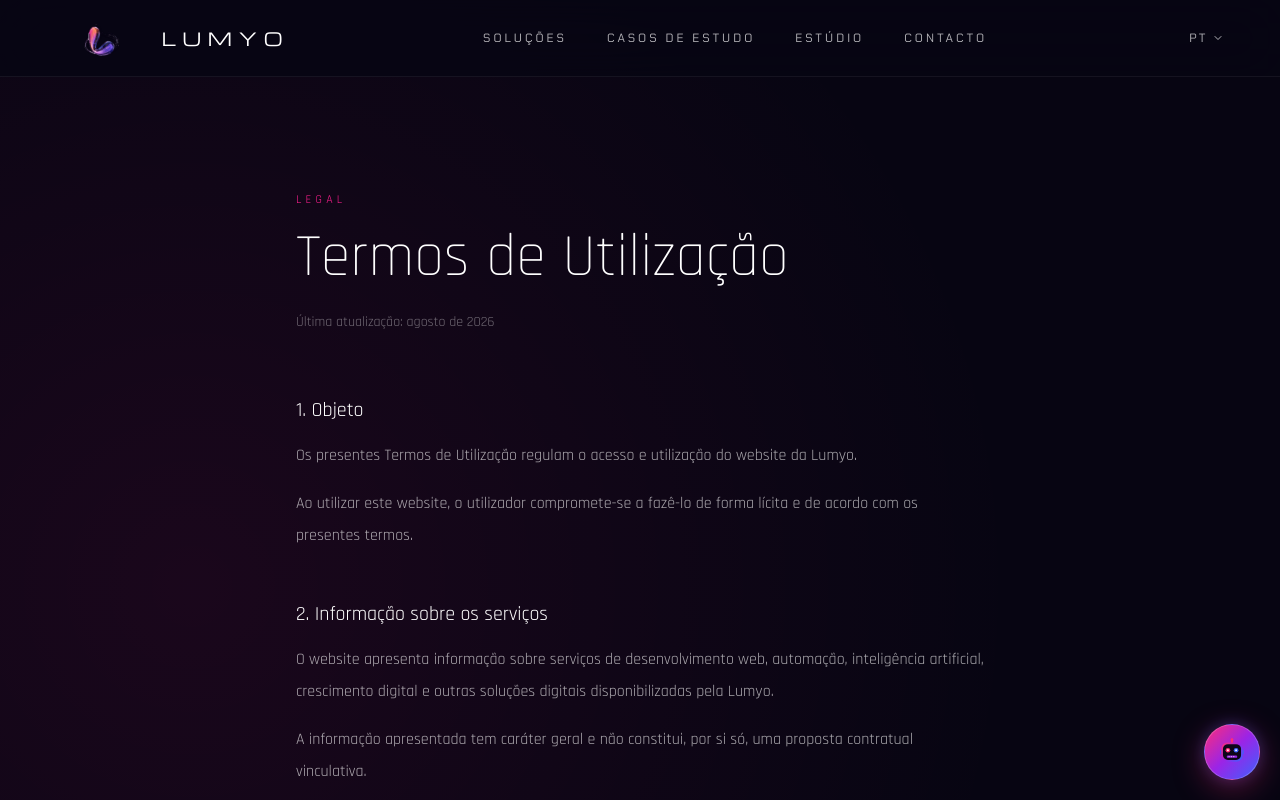
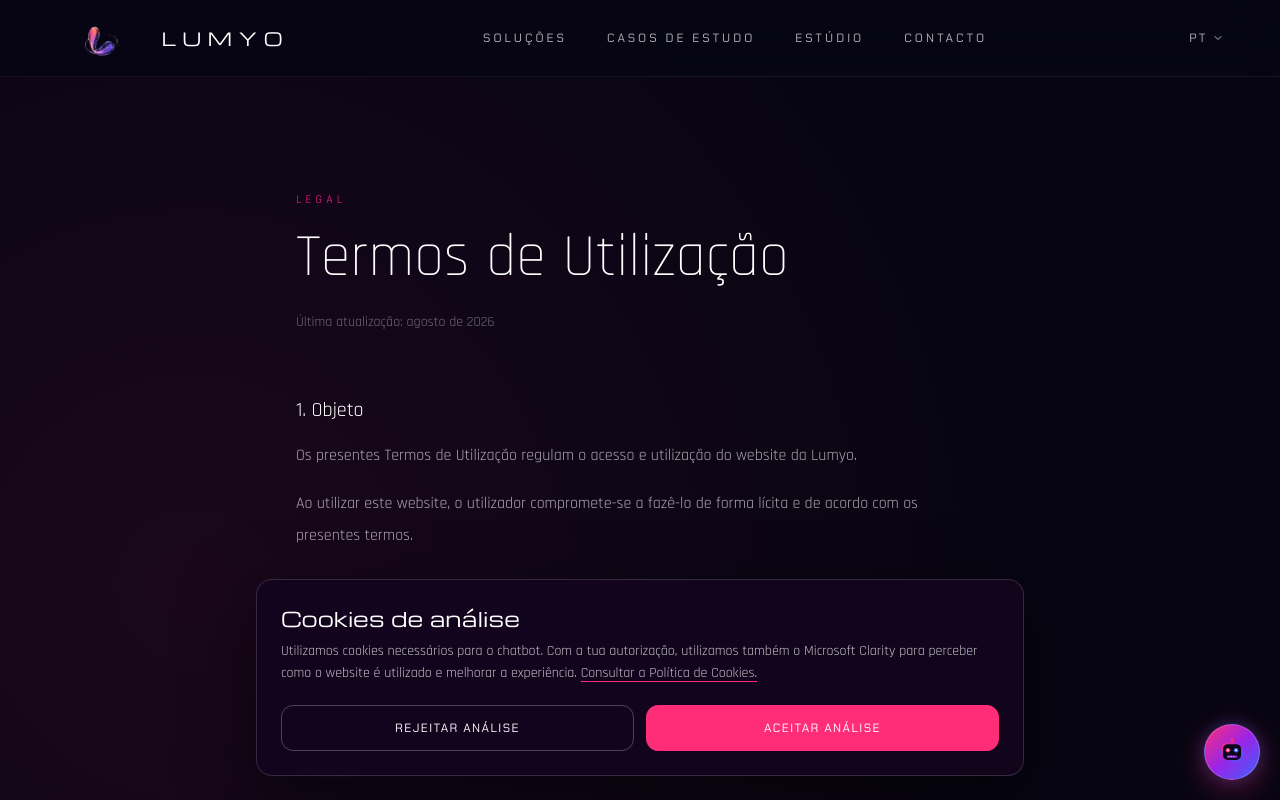
Before and after one commit to Fernandocs144/sitelumyu, a React (Create React App) app in the folder frontend/: page /terms in a window 1280 px wide. Shown: the top 800 px of the page. Built offline with nearby package versions, Linux system fonts and the light colour scheme; the HTML template or start-up script is replaced by a standard one.

Commit message:
feat: add consent-controlled Clarity analytics

```diff
--- a/frontend/src/App.js
+++ b/frontend/src/App.js
@@ -12,6 +12,7 @@ import { LanguageProvider } from './i18n';
 import Navbar from './components/Navbar';
 import Footer from './components/Footer';
 import CommercialAgentWidget from './components/CommercialAgentWidget';
+import CookieConsent from './components/CookieConsent';
 
 import Home from './pages/Home';
 
@@ -128,6 +129,7 @@ function AppContent() {
       <ConditionalFooter />
 
       <CommercialAgentWidget />
+      <CookieConsent />
     </div>
   );
 }
--- /dev/null
+++ b/frontend/src/analytics/clarity.js
@@ -0,0 +1,90 @@
+const CLARITY_PROJECT_ID = 'yci3f3n410';
+const CLARITY_SCRIPT_ID = 'lumyo-clarity-script';
+
+export const ANALYTICS_CONSENT_STORAGE_KEY = 'lumyo_analytics_consent';
+export const COOKIE_PREFERENCES_EVENT = 'lumyo:open-cookie-preferences';
+
+export function getAnalyticsConsent() {
+  if (typeof window === 'undefined') return null;
+
+  try {
+    const stored = window.localStorage.getItem(ANALYTICS_CONSENT_STORAGE_KEY);
+    return stored === 'accepted' || stored === 'rejected' ? stored : null;
+  } catch {
+    return null;
+  }
+}
+
+export function setAnalyticsConsent(value) {
+  if (typeof window === 'undefined') return;
+
+  try {
+    window.localStorage.setItem(ANALYTICS_CONSENT_STORAGE_KEY, value);
+  } catch {
+    // Se o armazenamento estiver indisponível, a preferência não persiste.
+  }
+}
+
+function ensureClarityQueue() {
+  if (typeof window === 'undefined') return null;
+
+  window.clarity = window.clarity || function clarityQueue() {
+    (window.clarity.q = window.clarity.q || []).push(arguments);
+  };
+
+  return window.clarity;
+}
+
+export function loadClarity() {
+  if (
+    typeof window === 'undefined' ||
+    typeof document === 'undefined' ||
+    getAnalyticsConsent() !== 'accepted'
+  ) {
+    return;
+  }
+
+  const clarity = ensureClarityQueue();
+  clarity('consentv2', {
+    ad_Storage: 'denied',
+    analytics_Storage: 'granted',
+  });
+
+  if (document.getElementById(CLARITY_SCRIPT_ID)) return;
+
+  const script = document.createElement('script');
+  script.id = CLARITY_SCRIPT_ID;
+  script.async = true;
+  script.src = `https://www.clarity.ms/tag/${CLARITY_PROJECT_ID}`;
+  script.referrerPolicy = 'strict-origin-when-cross-origin';
+  document.head.appendChild(script);
+}
+
+export function disableClarity() {
+  if (typeof window === 'undefined') return;
+
+  if (typeof window.clarity === 'function') {
+    window.clarity('consentv2', {
+      ad_Storage: 'denied',
+      analytics_Storage: 'denied',
+    });
+    window.clarity('consent', false);
+  }
+}
+
+export function trackClarityEvent(eventName) {
+  if (
+    typeof window === 'undefined' ||
+    getAnalyticsConsent() !== 'accepted' ||
+    typeof window.clarity !== 'function'
+  ) {
+    return;
+  }
+
+  window.clarity('event', eventName);
+}
+
+export function openCookiePreferences() {
+  if (typeof window === 'undefined') return;
+  window.dispatchEvent(new Event(COOKIE_PREFERENCES_EVENT));
+}
--- a/frontend/src/components/CommercialAgentWidget.jsx
+++ b/frontend/src/components/CommercialAgentWidget.jsx
@@ -6,6 +6,7 @@ import React, {
 } from 'react';
 import { useLang } from '../i18n';
 import './CommercialAgentWidget.css';
+import { trackClarityEvent } from '../analytics/clarity';
 
 /**
  * LumyoRobotIcon — Ícone de robô futurista em SVG inline.
@@ -228,6 +229,7 @@ export default function CommercialAgentWidget() {
     setIsOpen((prev) => {
       const next = !prev;
       if (next) {
+        trackClarityEvent('commercial_agent_opened');
         if (sessionStatus === 'idle' || sessionStatus === 'error') {
           initSession();
         }
@@ -453,6 +455,7 @@ export default function CommercialAgentWidget() {
         <div
           ref={panelRef}
           className="lumyo-chat-panel"
+          data-clarity-mask="true"
           role="dialog"
           aria-modal={isMobile ? 'true' : undefined}
           aria-labelledby="lumyo-agent-title"
@@ -561,6 +564,7 @@ export default function CommercialAgentWidget() {
                         target="_blank"
                         rel="noopener noreferrer"
                         className="lumyo-chat-booking-btn"
+                        onClick={() => trackClarityEvent('diagnostic_booking_clicked')}
                       >
                         <span>
                           {m.bookingAction.label ||
--- /dev/null
+++ b/frontend/src/components/CookieConsent.jsx
@@ -0,0 +1,88 @@
+import React, { useEffect, useState } from 'react';
+import { Link } from 'react-router-dom';
+import { useLang } from '../i18n';
+import {
+  COOKIE_PREFERENCES_EVENT,
+  disableClarity,
+  getAnalyticsConsent,
+  loadClarity,
+  setAnalyticsConsent,
+} from '../analytics/clarity';
+
+export default function CookieConsent() {
+  const { t } = useLang();
+  const copy = t.cookieConsent;
+  const [consent, setConsent] = useState(() => getAnalyticsConsent());
+  const [preferencesOpen, setPreferencesOpen] = useState(false);
+
+  useEffect(() => {
+    if (consent === 'accepted') loadClarity();
+  }, [consent]);
+
+  useEffect(() => {
+    const openPreferences = () => setPreferencesOpen(true);
+    window.addEventListener(COOKIE_PREFERENCES_EVENT, openPreferences);
+    return () => window.removeEventListener(COOKIE_PREFERENCES_EVENT, openPreferences);
+  }, []);
+
+  const acceptAnalytics = () => {
+    setAnalyticsConsent('accepted');
+    setConsent('accepted');
+    setPreferencesOpen(false);
+  };
+
+  const rejectAnalytics = () => {
+    const wasAccepted = consent === 'accepted';
+    disableClarity();
+    setAnalyticsConsent('rejected');
+    setConsent('rejected');
+    setPreferencesOpen(false);
+
+    if (wasAccepted) {
+      window.location.reload();
+    }
+  };
+
+  if (consent !== null && !preferencesOpen) return null;
+
+  return (
+    <section
+      role="dialog"
+      aria-modal="false"
+      aria-labelledby="lumyo-cookie-title"
+      aria-describedby="lumyo-cookie-description"
+      className="fixed inset-x-3 bottom-3 z-[10000] mx-auto max-w-3xl rounded-2xl border border-white/15 bg-[#12051d]/95 p-5 text-white shadow-[0_20px_70px_rgba(0,0,0,0.55)] backdrop-blur-xl sm:inset-x-6 sm:bottom-6 sm:p-6"
+    >
+      <h2 id="lumyo-cookie-title" className="font-display text-lg tracking-wide sm:text-xl">
+        {copy.title}
+      </h2>
+      <p id="lumyo-cookie-description" className="mt-2 font-body text-sm leading-relaxed text-white/75">
+        {copy.description}{' '}
+        <Link to="/cookies" className="underline decoration-magenta underline-offset-4 hover:text-white">
+          {copy.learnMore}
+        </Link>
+      </p>
+
+      {preferencesOpen && consent !== null && (
+        <p className="mt-2 font-body text-xs text-white/55">{copy.currentChoice}</p>
+      )}
+
+      <div className="mt-5 grid gap-3 sm:grid-cols-2">
+        <button
+          type="button"
+          onClick={rejectAnalytics}
+          className="min-h-[46px] rounded-xl border border-white/25 px-5 font-head text-xs tracking-[0.12em] text-white transition-colors hover:border-white/60 hover:bg-white/10 focus:outline-none focus:ring-2 focus:ring-white"
+        >
+          {copy.reject}
+        </button>
+        <button
+          type="button"
+          onClick={acceptAnalytics}
+          className="min-h-[46px] rounded-xl border border-magenta bg-magenta px-5 font-head text-xs tracking-[0.12em] text-white transition-colors hover:brightness-110 focus:outline-none focus:ring-2 focus:ring-white"
+        >
+          {copy.accept}
+        </button>
+      </div>
+    </section>
+  );
+}
--- a/frontend/src/i18n.js
+++ b/frontend/src/i18n.js
@@ -1129,7 +1129,7 @@ const translations = {
           title: '2. Dados pessoais que podemos recolher',
           paragraphs: [
             'Podemos recolher dados fornecidos diretamente através dos formulários ou outros canais de contacto, nomeadamente nome, endereço de email, telefone, empresa, informação sobre o projeto ou serviço pretendido e o conteúdo das mensagens enviadas.',
-            'Quando forem utilizadas ferramentas de análise, segurança ou comunicação, poderão também ser tratados dados técnicos, como endereço IP, tipo de dispositivo, navegador, páginas visitadas, origem da visita e informação relacionada com a utilização do website.',
+            'Quando o utilizador aceita cookies de análise, o Microsoft Clarity pode tratar dados técnicos e de utilização, como tipo de dispositivo, navegador, páginas visitadas, origem da visita, cliques e deslocamento. O conteúdo do chatbot é explicitamente mascarado nas gravações.',
           ],
         },
         {
@@ -1161,15 +1161,15 @@ const translations = {
         {
           title: '6. Chatbot e inteligência artificial',
           paragraphs: [
-            'A Lumyo poderá disponibilizar um assistente ou chatbot baseado em inteligência artificial para responder a questões, prestar informações e encaminhar pedidos.',
-            'As informações introduzidas numa conversa poderão ser processadas pelos fornecedores tecnológicos necessários ao funcionamento do serviço. Não deves introduzir informação sensível ou confidencial que não seja necessária para o pedido.',
-            'Antes da ativação deste serviço, esta política será atualizada com informação adicional sobre os fornecedores utilizados, as finalidades do tratamento e, quando aplicável, transferências internacionais de dados.',
+            'A Lumyo disponibiliza um assistente baseado em inteligência artificial para responder a questões, recolher informação sobre potenciais projetos, qualificar pedidos e permitir o agendamento de uma reunião.',
+            'As mensagens e os dados fornecidos na conversa podem ser processados através da OpenAI para gerar respostas e extrair informação comercial, e armazenados na infraestrutura Supabase utilizada pela Lumyo para gerir a conversa e o potencial contacto comercial.',
+            'Não deves introduzir informação sensível, confidencial ou desnecessária. O conteúdo do chatbot é explicitamente mascarado e não é enviado para as gravações de sessão do Microsoft Clarity.',
           ],
         },
         {
           title: '7. Partilha de dados',
           paragraphs: [
-            'Os dados pessoais poderão ser tratados por fornecedores que prestem serviços necessários ao funcionamento do website e à atividade da Lumyo, como alojamento, infraestrutura tecnológica, email, segurança, análise de utilização ou comunicação.',
+            'Os dados pessoais poderão ser tratados, na medida necessária, por fornecedores que suportam o website e o agente comercial, incluindo Vercel para alojamento e execução da aplicação, Supabase para base de dados e sessões, OpenAI para processamento das conversas, Microsoft Clarity para análise consentida da utilização e Cal.com quando o visitante abre o agendamento.',
             'Estes fornecedores apenas deverão tratar os dados na medida necessária à prestação dos respetivos serviços e de acordo com as obrigações legais aplicáveis.',
           ],
         },
@@ -1213,6 +1213,17 @@ const translations = {
           ],
         },
       ],
+    },
+
+    cookieConsent: {
+      title: 'Cookies de análise',
+      description:
+        'Utilizamos cookies necessários para o chatbot. Com a tua autorização, utilizamos também o Microsoft Clarity para perceber como o website é utilizado e melhorar a experiência.',
+      learnMore: 'Consultar a Política de Cookies.',
+      reject: 'REJEITAR ANÁLISE',
+      accept: 'ACEITAR ANÁLISE',
+      manage: 'GERIR COOKIES',
+      currentChoice: 'Podes alterar ou retirar a tua escolha a qualquer momento.',
     },
 
     cookies: {
@@ -1231,15 +1242,20 @@ const translations = {
         {
           title: '2. Cookies estritamente necessários',
           paragraphs: [
-            'O website pode utilizar cookies ou tecnologias estritamente necessárias ao seu funcionamento, segurança, gestão de sessão ou prestação de funcionalidades expressamente solicitadas pelo utilizador.',
-            'Estas tecnologias não dependem de consentimento quando são estritamente necessárias para fornecer o serviço solicitado.',
+            'O website utiliza o cookie próprio lumyo_agent_session quando o visitante abre o chatbot. Este cookie protege e mantém a sessão da conversa, é HttpOnly, SameSite=Lax, Secure em produção e tem a duração máxima de 30 dias.',
+            'As preferências lumyo_lang e lumyo_analytics_consent são guardadas localmente no navegador para manter, respetivamente, o idioma escolhido e a decisão sobre cookies de análise. Estas tecnologias são necessárias para prestar as funcionalidades solicitadas e memorizar a escolha do utilizador.',
           ],
         },
         {
           title: '3. Cookies de análise',
           paragraphs: [
-            'No futuro, a Lumyo poderá utilizar ferramentas de análise, como Google Analytics, para compreender de forma agregada como o website é utilizado, que páginas são visitadas e como os utilizadores chegam ao website.',
-            'Estas tecnologias apenas serão ativadas quando exista uma base legal adequada e, quando exigido, após obtenção do consentimento do utilizador.',
+            'Com consentimento, a Lumyo utiliza o Microsoft Clarity para compreender como o website é utilizado, incluindo páginas visitadas, cliques, deslocamento, dificuldades de navegação e gravações de sessão.',
+            'O Microsoft Clarity e os respetivos cookies só são carregados depois de o utilizador aceitar a categoria de análise. O conteúdo do chatbot é explicitamente mascarado e não é enviado para as gravações do Clarity.',
+          ],
+          list: [
+            '_clck — mantém um identificador pseudónimo do visitante e as preferências do Clarity;',
+            '_clsk — associa diferentes visualizações à mesma sessão;',
+            'CLID, ANONCHK, MR, MUID e SM — cookies da Microsoft que podem ser utilizados pelo Clarity após consentimento.',
           ],
         },
         {
@@ -1252,8 +1268,8 @@ const translations = {
         {
           title: '5. Chatbot e serviços externos',
           paragraphs: [
-            'Algumas funcionalidades, como um chatbot, poderão recorrer a tecnologias de armazenamento local, cookies ou serviços externos necessários ao funcionamento da conversa.',
-            'Quando esta funcionalidade for ativada, esta política será atualizada para identificar as tecnologias relevantes e indicar a sua finalidade e duração, quando aplicável.',
+            'O chatbot utiliza o cookie técnico lumyo_agent_session apenas quando é aberto, para criar, proteger e manter a sessão da conversa durante um máximo de 30 dias.',
+            'Este cookie é estritamente necessário à funcionalidade solicitada e não é utilizado para publicidade ou análise comportamental.',
           ],
         },
         {
@@ -1266,7 +1282,7 @@ const translations = {
         {
           title: '7. Alterar ou retirar o consentimento',
           paragraphs: [
-            'Quando forem utilizados cookies sujeitos a consentimento, será disponibilizado um mecanismo que permita rever ou retirar as preferências anteriormente definidas.',
+            'A preferência pode ser revista ou retirada a qualquer momento através da opção “Gerir cookies” disponível no rodapé. A rejeição posterior termina a recolha pelo Clarity e elimina os respetivos cookies através do mecanismo de consentimento disponibilizado pela Microsoft.',
           ],
         },
         {
@@ -2406,7 +2422,7 @@ const translations = {
           title: '2. Personal data we may collect',
           paragraphs: [
             'We may collect information provided directly through forms or other contact channels, including your name, email address, telephone number, company, information about the project or service you are interested in, and the content of messages you send us.',
-            'Where analytics, security or communication tools are used, technical data may also be processed, including IP address, device type, browser, pages visited, referral source and information relating to your use of the website.',
+            'When the user accepts analytics cookies, Microsoft Clarity may process technical and usage data such as device type, browser, pages visited, referral source, clicks and scrolling. Chatbot content is explicitly masked in recordings.',
           ],
         },
         {
@@ -2438,15 +2454,15 @@ const translations = {
         {
           title: '6. Chatbot and artificial intelligence',
           paragraphs: [
-            'Lumyo may provide an artificial intelligence-based assistant or chatbot to answer questions, provide information and route requests.',
-            'Information entered during a conversation may be processed by technology providers required to operate the service. You should not provide sensitive or confidential information that is not necessary for your request.',
-            'Before this service is activated, this policy will be updated with additional information about the providers used, the purposes of processing and, where applicable, international data transfers.',
+            'Lumyo provides an artificial intelligence-based assistant to answer questions, collect information about potential projects, qualify enquiries and enable meeting scheduling.',
+            'Messages and data provided during the conversation may be processed through OpenAI to generate responses and extract commercial information, and stored in the Supabase infrastructure used by Lumyo to manage the conversation and potential commercial contact.',
+            'You should not provide sensitive, confidential or unnecessary information. Chatbot content is explicitly masked and is not sent to Microsoft Clarity session recordings.',
           ],
         },
         {
           title: '7. Sharing of personal data',
           paragraphs: [
-            'Personal data may be processed by providers supplying services necessary for the operation of the website and Lumyo’s activities, such as hosting, technology infrastructure, email, security, usage analytics or communications.',
+            'Personal data may be processed, where necessary, by providers supporting the website and commercial agent, including Vercel for hosting and application execution, Supabase for database and sessions, OpenAI for conversation processing, Microsoft Clarity for consented usage analytics, and Cal.com when the visitor opens the scheduling service.',
             'These providers should only process personal data to the extent necessary to provide their respective services and in accordance with applicable legal requirements.',
           ],
         },
@@ -2490,6 +2506,17 @@ const translations = {
           ],
         },
       ],
+    },
+
+    cookieConsent: {
+      title: 'Analytics cookies',
+      description:
+        'We use necessary cookies for the chatbot. With your permission, we also use Microsoft Clarity to understand how the website is used and improve the experience.',
+      learnMore: 'Read the Cookie Policy.',
+      reject: 'REJECT ANALYTICS',
+      accept: 'ACCEPT ANALYTICS',
+      manage: 'MANAGE COOKIES',
+      currentChoice: 'You can change or withdraw your choice at any time.',
     },
 
     cookies: {
@@ -2508,15 +2535,20 @@ const translations = {
         {
           title: '2. Strictly necessary cookies',
           paragraphs: [
-            'The website may use cookies or similar technologies that are strictly necessary for its operation, security, session management or to provide functionality expressly requested by the user.',
-            'These technologies do not require consent where they are strictly necessary to provide the requested service.',
+            'The website uses the first-party lumyo_agent_session cookie when a visitor opens the chatbot. It protects and maintains the conversation session, is HttpOnly, SameSite=Lax, Secure in production and has a maximum lifetime of 30 days.',
+            'The lumyo_lang and lumyo_analytics_consent preferences are stored locally in the browser to retain the selected language and the analytics cookie decision, respectively. These technologies are necessary to provide requested functionality and remember the user’s choice.',
           ],
         },
         {
           title: '3. Analytics cookies',
           paragraphs: [
-            'In the future, Lumyo may use analytics tools such as Google Analytics to understand, in aggregate, how the website is used, which pages are visited and how users reach the website.',
-            'These technologies will only be activated where there is an appropriate legal basis and, where required, after obtaining the user’s consent.',
+            'With consent, Lumyo uses Microsoft Clarity to understand how the website is used, including pages visited, clicks, scrolling, navigation difficulties and session recordings.',
+            'Microsoft Clarity and its cookies are only loaded after the user accepts the analytics category. Chatbot content is explicitly masked and is not sent to Clarity recordings.',
+          ],
+          list: [
+            '_clck — retains a pseudonymous visitor identifier and Clarity preferences;',
+            '_clsk — connects different page views to the same session;',
+            'CLID, ANONCHK, MR, MUID and SM — Microsoft cookies that may be used by Clarity after consent.',
           ],
         },
         {
@@ -2529,8 +2561,8 @@ const translations = {
         {
           title: '5. Chatbot and external services',
           paragraphs: [
-            'Some features, such as a chatbot, may use local storage technologies, cookies or external services required for the operation of the conversation.',
-            'When this functionality is activated, this policy will be updated to identify the relevant technologies and explain their purpose and duration, where applicable.',
+            'The chatbot uses the technical lumyo_agent_session cookie only when it is opened, to create, protect and maintain the conversation session for up to 30 days.',
+            'This cookie is strictly necessary for the requested functionality and is not used for advertising or behavioural analytics.',
           ],
         },
         {
@@ -2543,7 +2575,7 @@ const translations = {
         {
           title: '7. Changing or withdrawing consent',
           paragraphs: [
-            'Where cookies subject to consent are used, a mechanism will be provided allowing users to review or withdraw their previously selected preferences.',
+            'The preference can be reviewed or withdrawn at any time through the “Manage cookies” option in the footer. Subsequent rejection stops Clarity collection and deletes its cookies through Microsoft’s consent mechanism.',
           ],
         },
         {
```
Also changed, not shown: frontend/src/components/Footer.jsx (+19 -4 lines).
